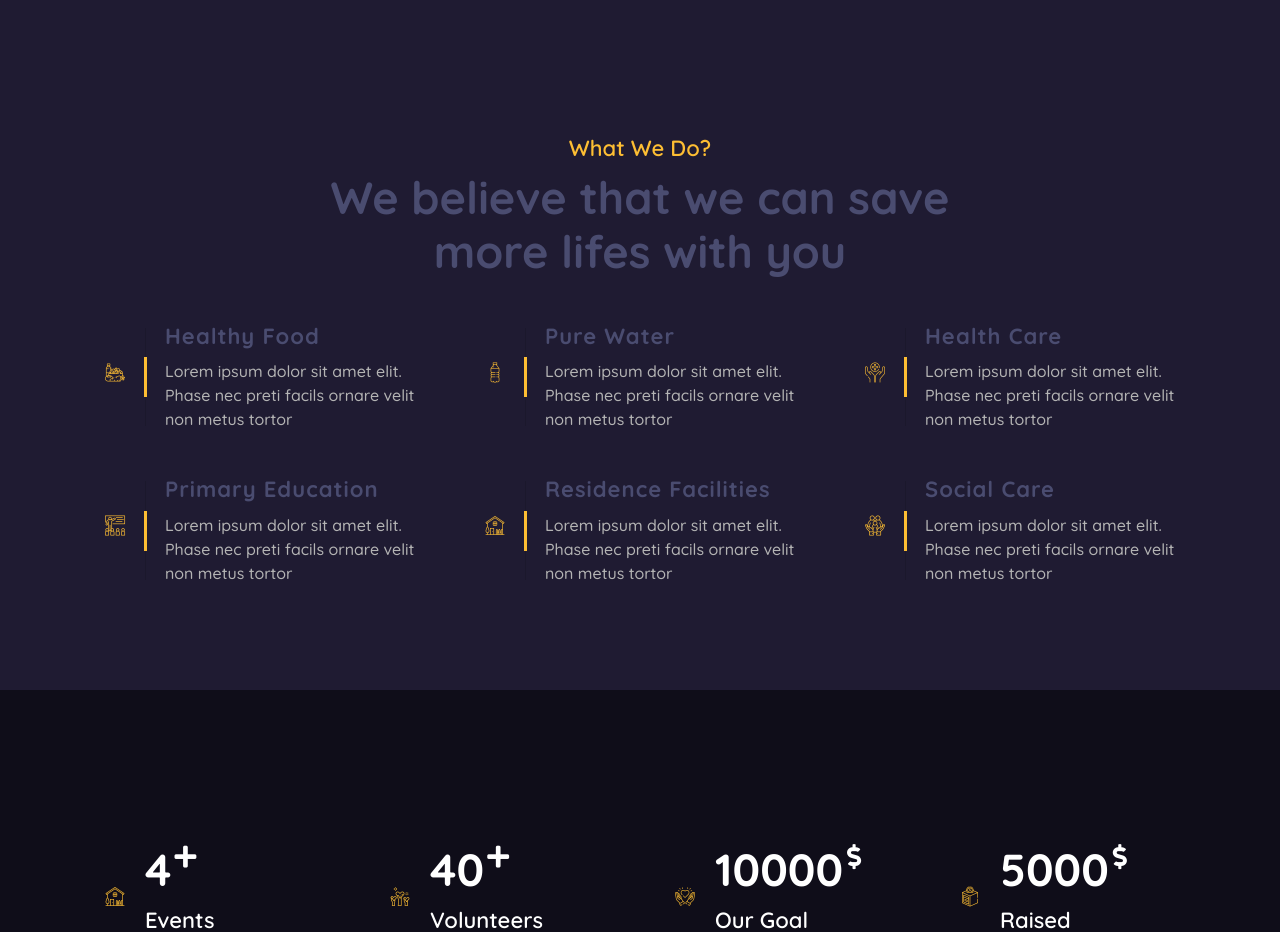
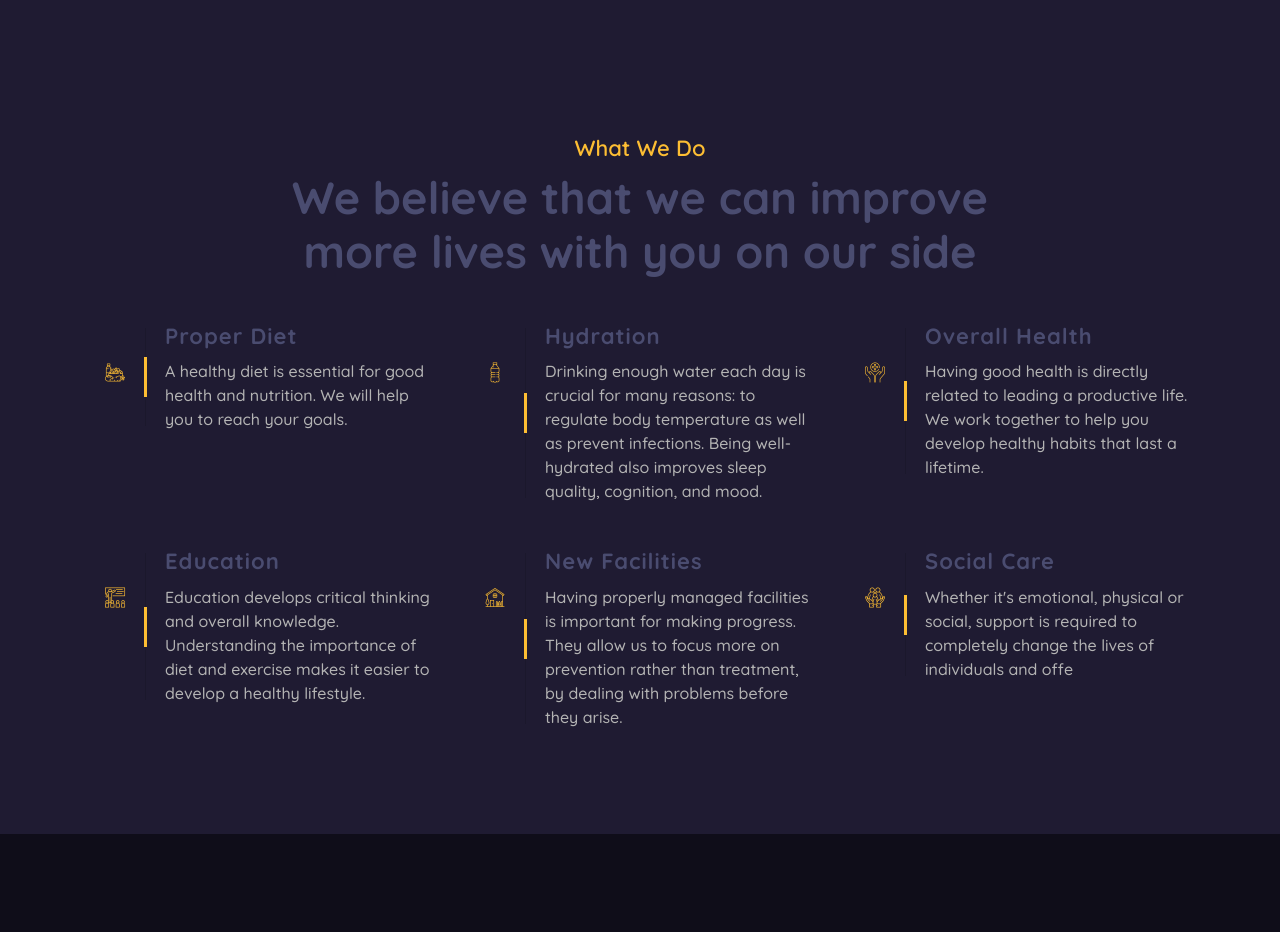
Before and after one commit to TheJondar/Chief, a website with bundled scripts: page index.html in a window 1280 px wide. Shown: the part 1580-2512 px from the top of the page. Built offline with nearby package versions, Linux system fonts and the light colour scheme.

Commit message:
What we Do section

```diff
--- a/index.html
+++ b/index.html
@@ -1,7 +1,6 @@
 <!--
    TODO:
-   - upload video.
-   - customize sections.
+   - "What we do" section text.
    - Process team pics to fit in section.
 -->
 
@@ -315,8 +314,10 @@
       <div class="service">
          <div class="container">
             <div class="section-header text-center">
-               <p>What We Do?</p>
-               <h2>We believe that we can save more lifes with you</h2>
+               <p>What We Do</p>
+               <h2>
+                  We believe that we can improve more lives with you on our side
+               </h2>
             </div>
             <div class="row">
                <div class="col-lg-4 col-md-6">
@@ -325,10 +326,10 @@
                         <i class="flaticon-diet"></i>
                      </div>
                      <div class="service-text">
-                        <h3>Healthy Food</h3>
+                        <h3>Proper Diet</h3>
                         <p>
-                           Lorem ipsum dolor sit amet elit. Phase nec preti
-                           facils ornare velit non metus tortor
+                           A healthy diet is essential for good health and
+                           nutrition. We will help you to reach your goals.
                         </p>
                      </div>
                   </div>
@@ -339,10 +340,12 @@
                         <i class="flaticon-water"></i>
                      </div>
                      <div class="service-text">
-                        <h3>Pure Water</h3>
+                        <h3>Hydration</h3>
                         <p>
-                           Lorem ipsum dolor sit amet elit. Phase nec preti
-                           facils ornare velit non metus tortor
+                           Drinking enough water each day is crucial for many
+                           reasons: to regulate body temperature as well as
+                           prevent infections. Being well-hydrated also improves
+                           sleep quality, cognition, and mood.
                         </p>
                      </div>
                   </div>
@@ -353,10 +356,11 @@
                         <i class="flaticon-healthcare"></i>
                      </div>
                      <div class="service-text">
-                        <h3>Health Care</h3>
+                        <h3>Overall Health</h3>
                         <p>
-                           Lorem ipsum dolor sit amet elit. Phase nec preti
-                           facils ornare velit non metus tortor
+                           Having good health is directly related to leading a
+                           productive life. We work together to help you develop
+                           healthy habits that last a lifetime.
                         </p>
                      </div>
                   </div>
@@ -367,10 +371,12 @@
                         <i class="flaticon-education"></i>
                      </div>
                      <div class="service-text">
-                        <h3>Primary Education</h3>
+                        <h3>Education</h3>
                         <p>
-                           Lorem ipsum dolor sit amet elit. Phase nec preti
-                           facils ornare velit non metus tortor
+                           Education develops critical thinking and overall
+                           knowledge. Understanding the importance of diet and
+                           exercise makes it easier to develop a healthy
+                           lifestyle.
                         </p>
                      </div>
                   </div>
@@ -381,10 +387,12 @@
                         <i class="flaticon-home"></i>
                      </div>
                      <div class="service-text">
-                        <h3>Residence Facilities</h3>
+                        <h3>New Facilities</h3>
                         <p>
-                           Lorem ipsum dolor sit amet elit. Phase nec preti
-                           facils ornare velit non metus tortor
+                           Having properly managed facilities is important for
+                           making progress. They allow us to focus more on
+                           prevention rather than treatment, by dealing with
+                           problems before they arise.
                         </p>
                      </div>
                   </div>
@@ -397,8 +405,9 @@
                      <div class="service-text">
                         <h3>Social Care</h3>
                         <p>
-                           Lorem ipsum dolor sit amet elit. Phase nec preti
-                           facils ornare velit non metus tortor
+                           Whether it's emotional, physical or social, support
+                           is required to completely change the lives of
+                           individuals and offe
                         </p>
                      </div>
                   </div>
--- a/package.json
+++ b/package.json
@@ -13,6 +13,7 @@
   "author": "",
   "license": "ISC",
   "dependencies": {
+    "@flaticon/flaticon-uicons": "^1.7.0",
     "eslint": "^8.22.0",
     "prettier": "^2.7.1",
     "prettier-eslint": "^15.0.1"
```
Also changed, not shown: 1 other file.
